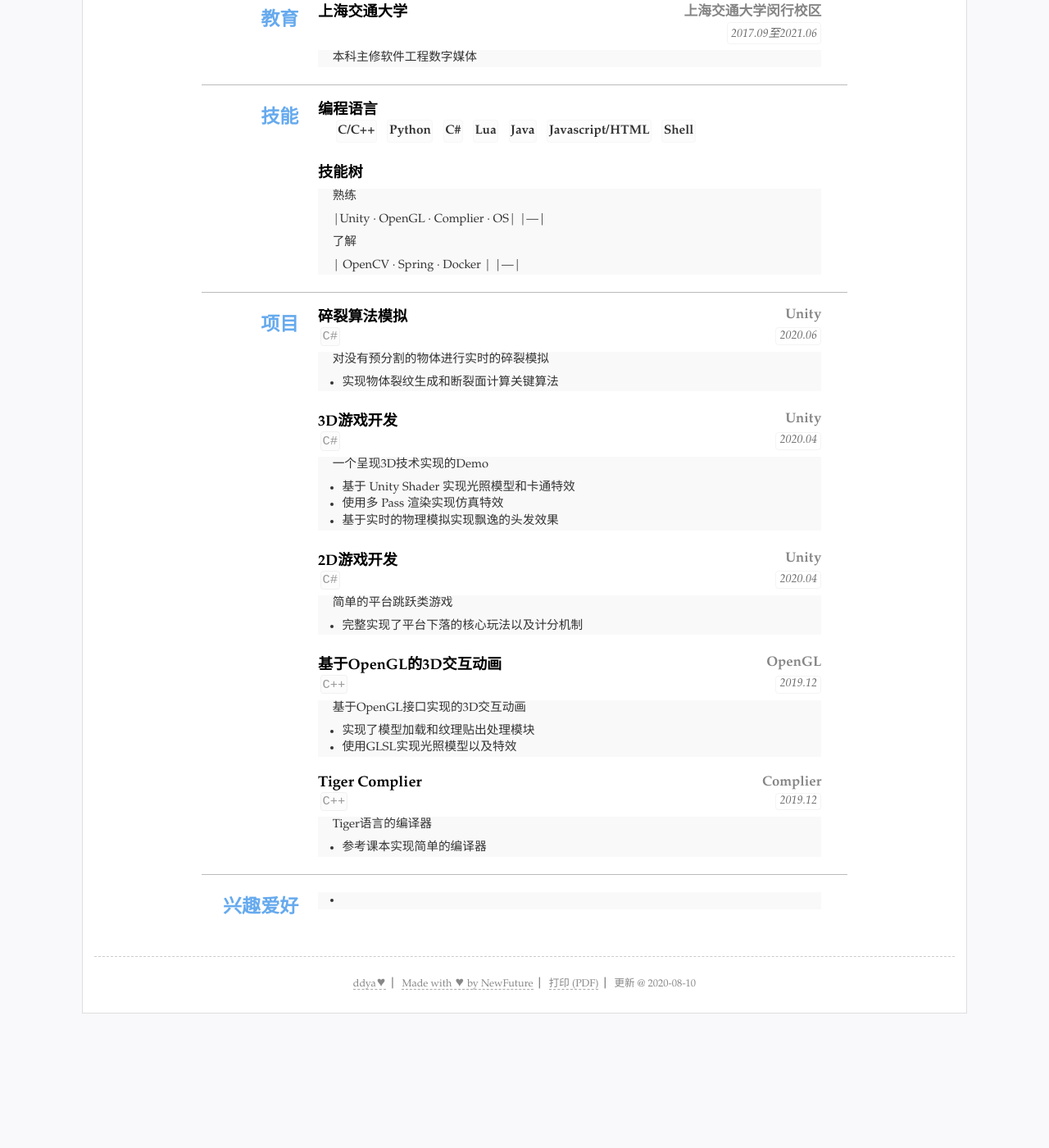
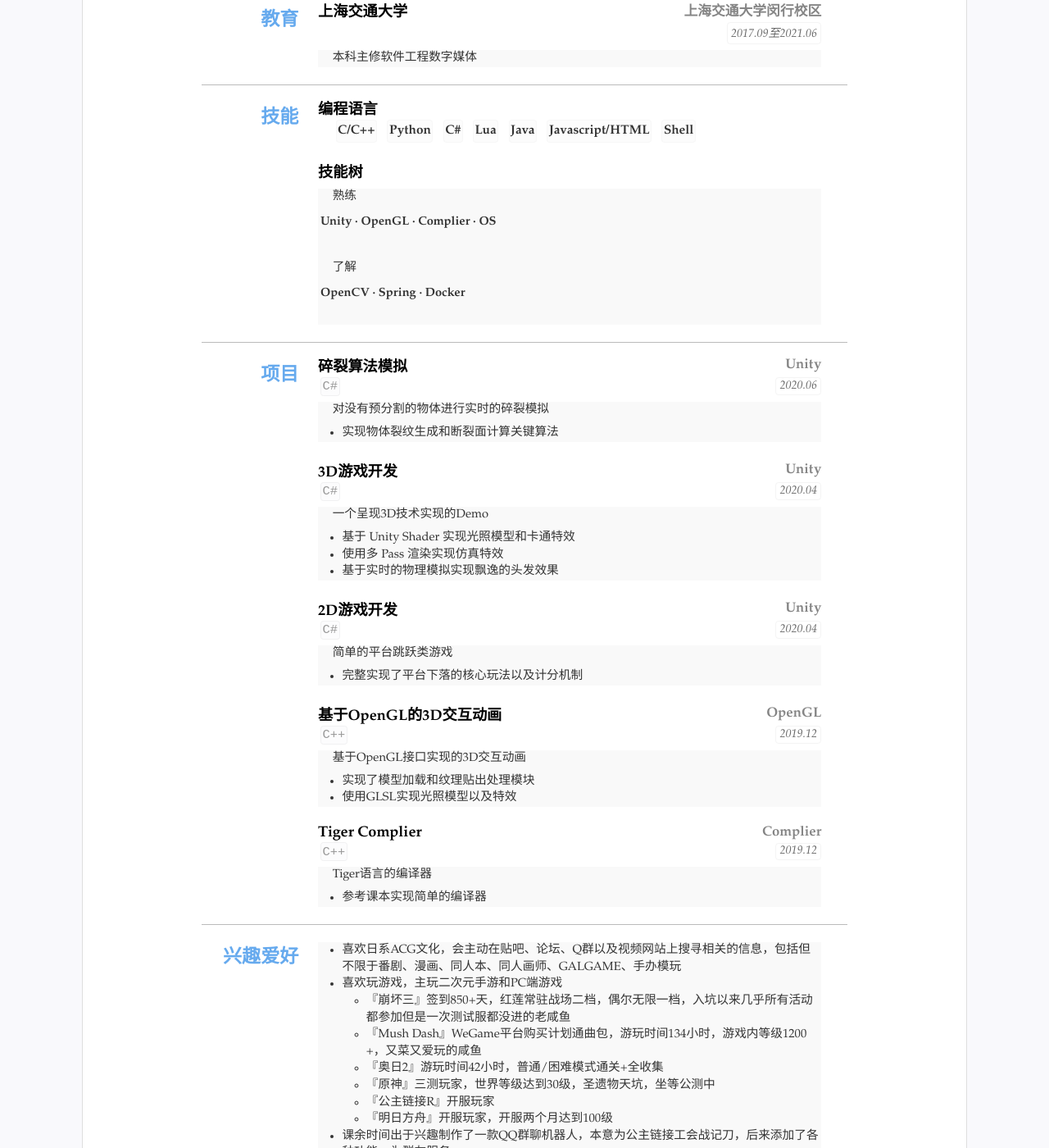
Before and after one commit to ddyasmile/resume, a Jekyll site: the page built from index.html, in a window 1280 px wide and 1400 px high, scrolled down 210 px. Shown: the whole window at 82% size. Built offline with Jekyll 4.4.1, drawn with Linux system fonts in a browser that asks for light colours; before the commit the page ends 1467 px from its top, so only the background shows below that.

Commit message:
[add] interests

```diff
--- a/_data/_md/interests.md
+++ b/_data/_md/interests.md
@@ -1 +1,9 @@
--
+- 喜欢日系ACG文化，会主动在贴吧、论坛、Q群以及视频网站上搜寻相关的信息，包括但不限于番剧、漫画、同人本、同人画师、GALGAME、手办模玩
+- 喜欢玩游戏，主玩二次元手游和PC端游戏
+    - 『崩坏三』签到850+天，红莲常驻战场二档，偶尔无限一档，入坑以来几乎所有活动都参加但是一次测试服都没进的老咸鱼
+    - 『Mush Dash』WeGame平台购买计划通曲包，游玩时间134小时，游戏内等级1200+，又菜又爱玩的咸鱼
+    - 『奥日2』游玩时间42小时，普通/困难模式通关+全收集
+    - 『原神』三测玩家，世界等级达到30级，圣遗物天坑，坐等公测中
+    - 『公主链接R』开服玩家
+    - 『明日方舟』开服玩家，开服两个月达到100级
+- 课余时间出于兴趣制作了一款QQ群聊机器人，本意为公主链接工会战记刀，后来添加了各种功能，为群友服务
--- a/_data/_md/skills.md
+++ b/_data/_md/skills.md
@@ -2,8 +2,10 @@
 
 |Unity · OpenGL · Complier · OS|
 |---|
+| |
 
 了解
 
 | OpenCV · Spring · Docker |
 |---|
+| |
```
